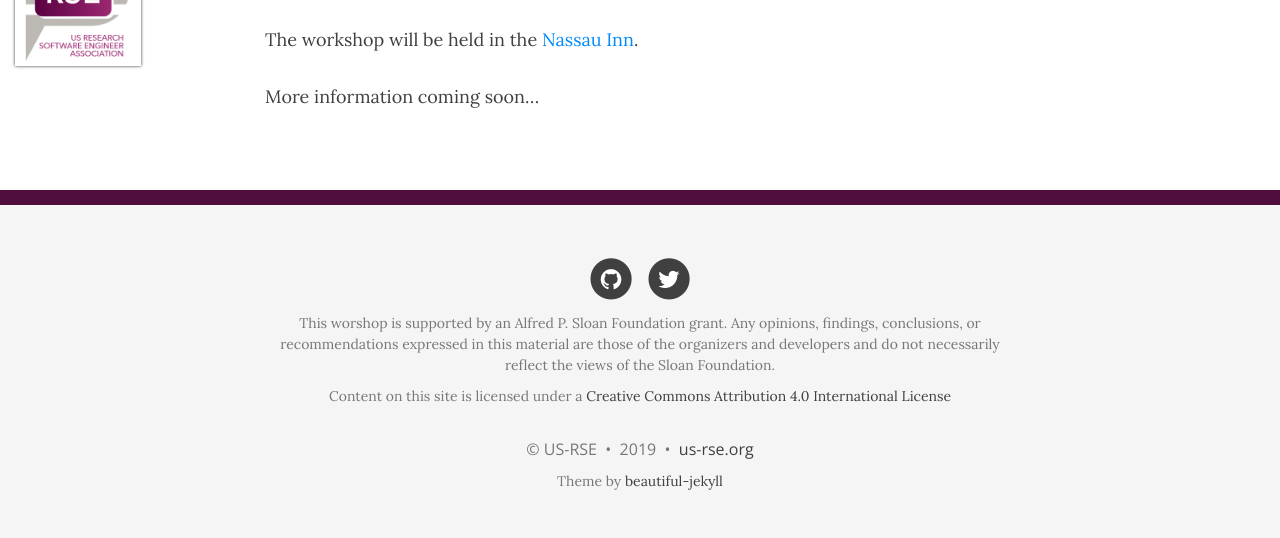
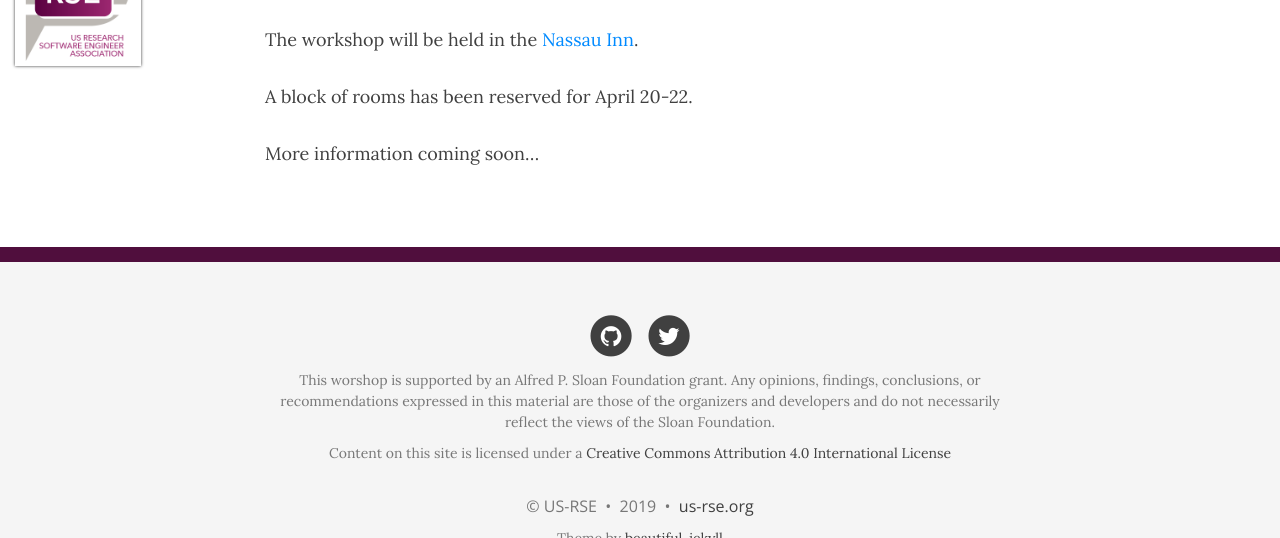
Before and after one commit to cosden/2020-april-workshop-draft, a Jekyll site: the page built from pages/venue.md, in a window 1280 px wide, cut to the strip 104-642 px from the top of the page. Built offline with Jekyll 4.4.1, drawn with Linux system fonts in a browser that asks for light colours; nearby versions of some CDN libraries.

Commit message:
Add room block info

```diff
--- a/pages/venue.md
+++ b/pages/venue.md
@@ -7,4 +7,6 @@ permalink: /venue/
 
 The workshop will be held in the [Nassau Inn](https://www.nassauinn.com/).
 
+A block of rooms has been reserved for April 20-22.
+
 More information coming soon...
```
